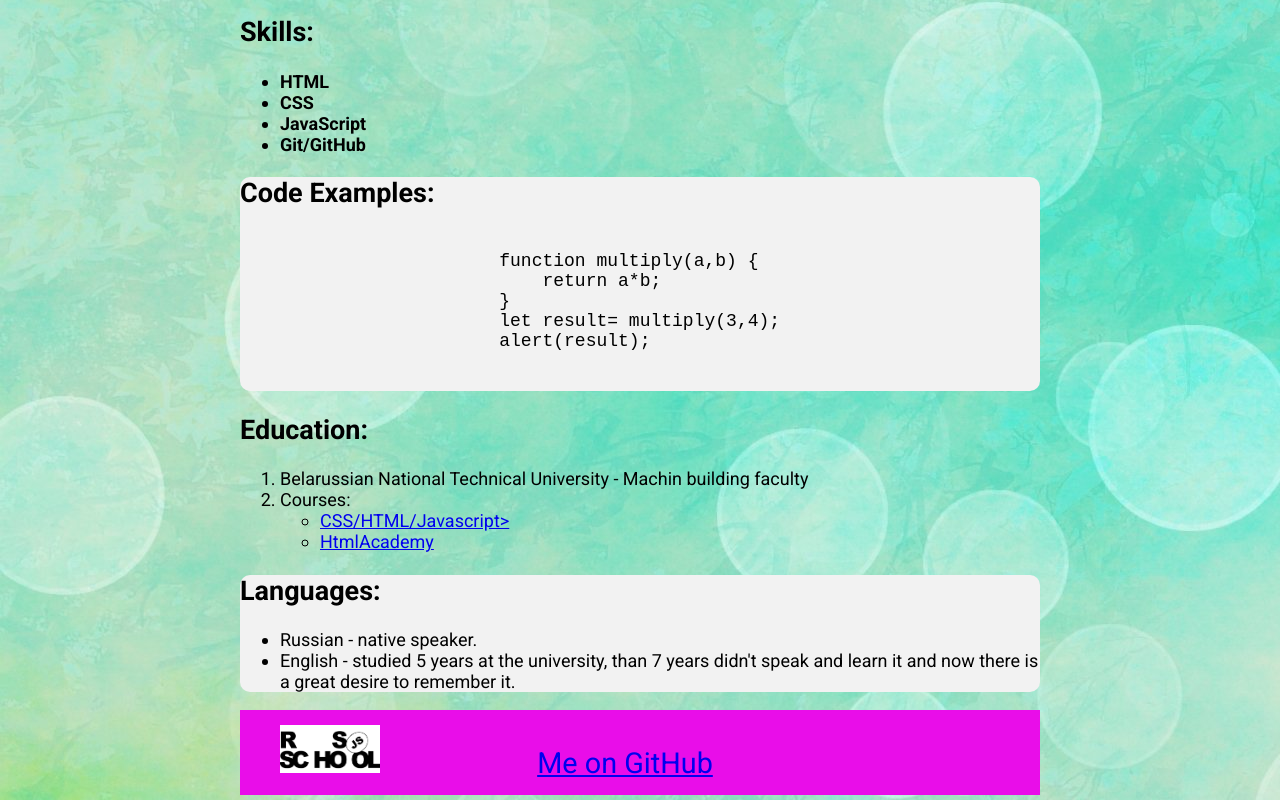
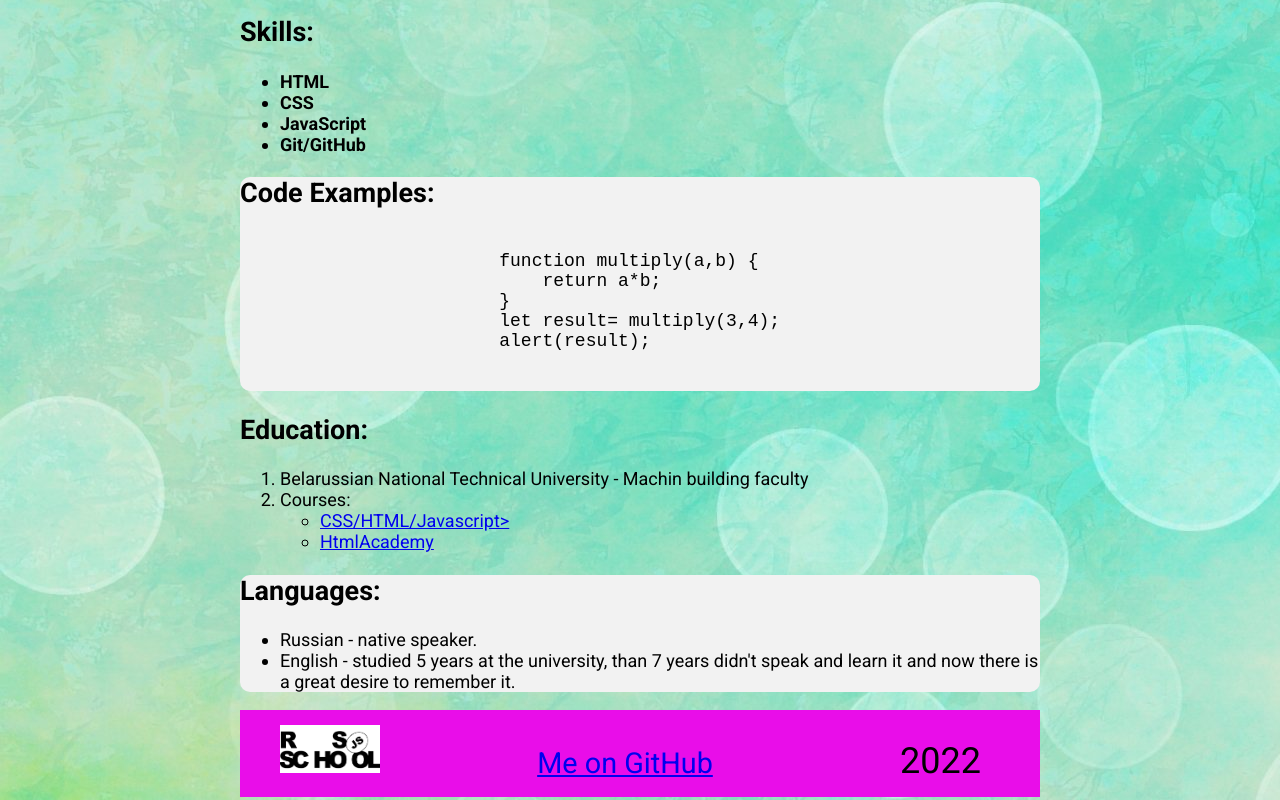
Before and after one commit to Prosto-Ya/rsschool-cv, a plain HTML site: page index.html in a window 1280 px wide. Shown: the part 744-1544 px from the top of the page. Drawn offline with Linux system fonts and the light colour scheme.

Commit message:
feat: add class footer-year 2022

```diff
--- a/index.html
+++ b/index.html
@@ -125,7 +125,7 @@
             <a href="https://rs.school/js/">
                 <img src="./assets/avatar.png"  style="width:100px; " alt="логотип лучшей из школ"></a>
             <a class="footer-link" href="https://github.com/Prosto-Ya">Me on GitHub</a>
-
+            <a class="footer-year">2022</a>
         </div>
     </footer>
 </body>
```
